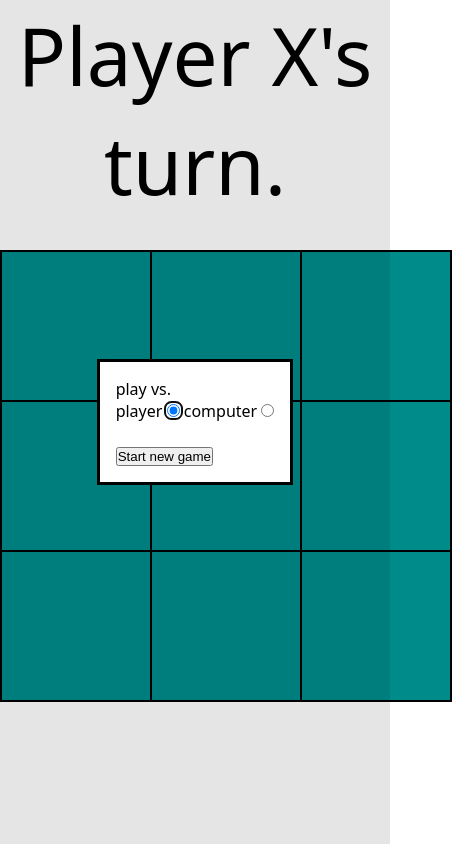
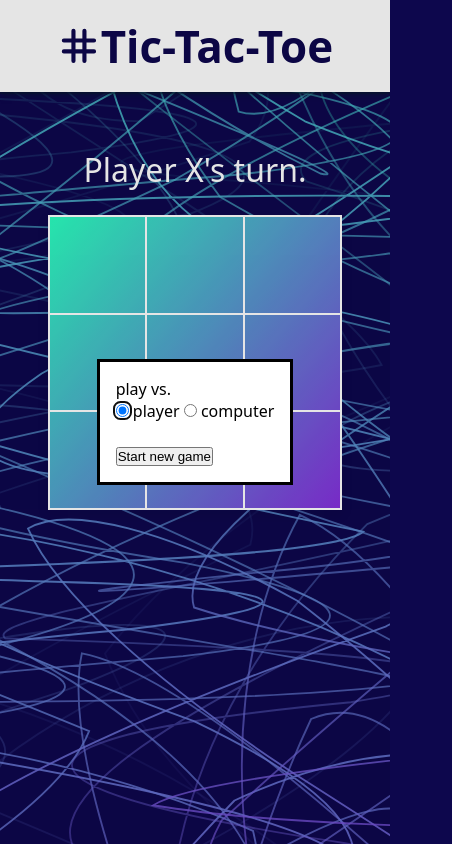
Before and after one commit to jellywilly420/tic-tac-toe, a plain HTML site: page index.html in a window 390 px wide. Shown: the whole page, 452 px wide, since content can reach past the window. Drawn offline with Linux system fonts and the light colour scheme.

Commit message:
Stylize main page for both mobile and desktop

```diff
--- a/index.html
+++ b/index.html
@@ -8,6 +8,22 @@
     <script src="script.js" defer async></script>
   </head>
   <body>
+    <header>
+      <h1>
+        <svg
+          xmlns="http://www.w3.org/2000/svg"
+          width="1em"
+          height="1em"
+          fill="#000000"
+          viewBox="0 0 256 256"
+        >
+          <path
+            d="M216,148H172V108h44a12,12,0,0,0,0-24H172V40a12,12,0,0,0-24,0V84H108V40a12,12,0,0,0-24,0V84H40a12,12,0,0,0,0,24H84v40H40a12,12,0,0,0,0,24H84v44a12,12,0,0,0,24,0V172h40v44a12,12,0,0,0,24,0V172h44a12,12,0,0,0,0-24Zm-108,0V108h40v40Z"
+          ></path>
+        </svg>
+        Tic-Tac-Toe
+      </h1>
+    </header>
     <div class="game-info">
       <p>Player X's turn.</p>
     </div>
@@ -31,16 +47,16 @@
     <dialog>
       <div class="choose-opponent">
         <p>play vs.</p>
+        <input type="radio" name="choose-opponent" id="player" checked />
         <label for="player">player</label>
-        <input type="radio" name="choose-opponent" id="player" checked>
+        <input type="radio" name="choose-opponent" id="computer" />
         <label for="computer">computer</label>
-        <input type="radio" name="choose-opponent" id="computer">
       </div>
       <div class="choose-marker">
+        <input type="radio" name="choose-marker" id="x" checked />
         <label for="x">X</label>
-        <input type="radio" name="choose-marker" id="x" checked>
+        <input type="radio" name="choose-marker" id="o" />
         <label for="o">O</label>
-        <input type="radio" name="choose-marker" id="o">
       </div>
       <button class="start-game-btn">Start new game</button>
     </dialog>
--- a/style.css
+++ b/style.css
@@ -1,21 +1,56 @@
 :root {
-  --cell-side: 150px;
+  --cell-side: min(25vw, 180px);
+  --clr-light: #ffffff;
+  --clr-dark: #0d074d;
   font-family: system-ui, -apple-system, BlinkMacSystemFont, "Segoe UI", Roboto,
     Oxygen, Ubuntu, Cantarell, "Open Sans", "Helvetica Neue", sans-serif;
   user-select: none;
+}
+body {
+  min-height: 100vh;
+  background-color: var(--clr-dark);
+  background-image: url(./assets/ssscribble.svg);
+  background-repeat: no-repeat;
+  background-size: cover;
 }
 *:not(dialog) {
   padding: 0;
   margin: 0;
   box-sizing: border-box;
 }
+header {
+  background-color: var(--clr-light);
+  box-shadow: rgba(6, 24, 44, 0.4) 0px 0px 0px 2px,
+    rgba(6, 24, 44, 0.65) 0px 4px 6px -1px,
+    rgba(255, 255, 255, 0.08) 0px 1px 0px inset;
+    padding: 1rem 0;
+    margin-bottom: 2.5rem;
+}
+header h1 {
+  font-size: 5rem;
+  text-align: center;
+  color: var(--clr-dark);
+  display: flex;
+  justify-content: center;
+  align-items: center;
+}
+header svg {
+  fill: var(--clr-dark);
+}
 dialog:has(input#player:checked) .choose-marker {
   visibility: hidden;
 }
 .board {
-  border: 1px solid black;
+  border: 1px solid var(--clr-light);
   width: fit-content;
-  margin: 2rem auto auto;
+  margin: auto auto;
+  background: linear-gradient(
+    129deg,
+    rgba(2, 0, 36, 1) 0%,
+    rgba(41, 255, 191, 1) 0%,
+    rgba(134, 47, 222, 1) 100%
+  );
+  box-shadow: rgba(0, 0, 0, 0.08) 0px 4px 12px;
 }
 .row {
   display: flex;
@@ -23,17 +58,37 @@ dialog:has(input#player:checked) .choose-marker {
   width: fit-content;
 }
 .game-info {
-    text-align: center;
-    font-size: 5rem;
+  text-align: center;
+  font-size: 3.5rem;
+  color: var(--clr-light);
+  margin-bottom: 1.5rem;
 }
 .cell {
   width: var(--cell-side);
   height: var(--cell-side);
-  background-color: darkcyan;
-  border: 1px solid black;
+  border: 1px solid var(--clr-light);
+  color: var(--clr-light);
   display: flex;
   justify-content: center;
   align-items: center;
   font-size: 8rem;
   cursor: pointer;
 }
+.cell > * {
+  transition: all 250ms ease;
+}
+
+@media only screen and (max-width: 550px) {
+  header {
+    margin-bottom: 3.5rem;
+  }
+  header h1 {
+    font-size: calc(1vw + 2.5rem);
+  }
+  .game-info {
+    font-size: 2rem;
+  }
+  .cell {
+    font-size: 6rem;
+  }
+}
```
Also changed, not shown: assets/ssscribble.svg (added).
